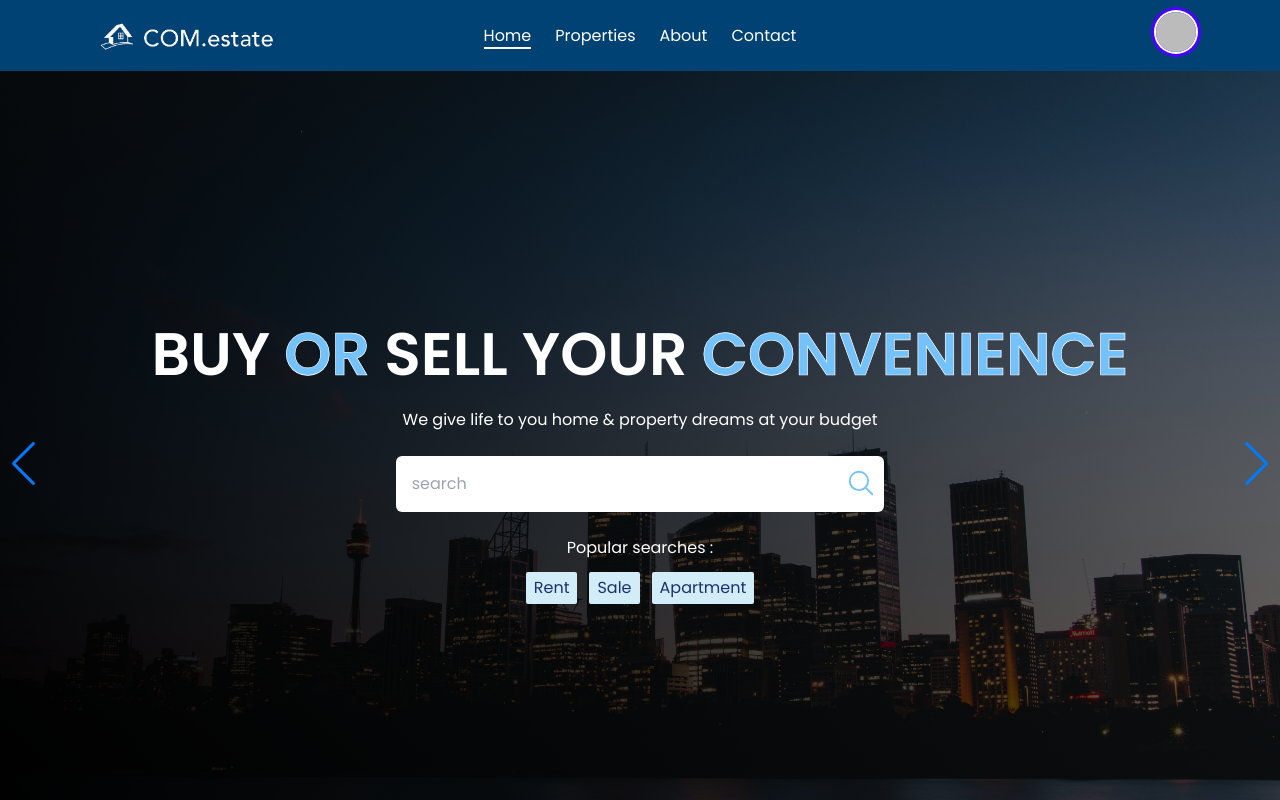
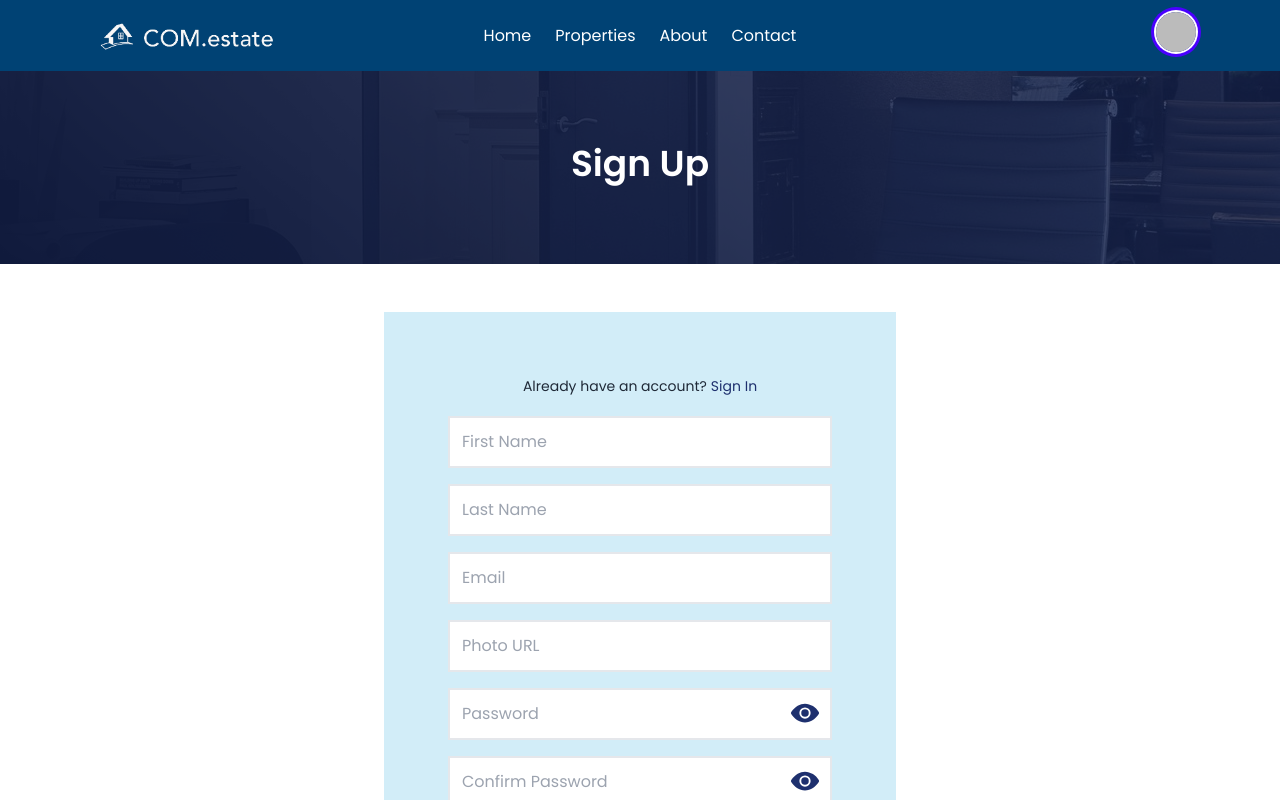
Before and after one commit to pranta-deba/com-estate, a React (Vite) app: page /sign_up in a window 1280 px wide. Before the commit this address led to /. Shown: the top 800 px of the page. Built offline with nearby package versions, Linux system fonts and the light colour scheme; no server answers; sample sign-in values are in the browser's storage.

Commit message:
[Some Modified] : some changes in sign in pages

```diff
--- a/src/authProvider/AuthProvider.jsx
+++ b/src/authProvider/AuthProvider.jsx
@@ -36,7 +36,6 @@ const AuthProvider = ({ children }) => {
     });
     return () => unSubscribe();
   }, []);
-
   const createUser = (email, password) => {
     return createUserWithEmailAndPassword(auth, email, password);
   };
--- /dev/null
+++ b/src/pages/Error404.jsx
@@ -0,0 +1,9 @@
+const Error404 = () => {
+    return (
+        <div>
+            error
+        </div>
+    );
+};
+
+export default Error404;
--- a/src/pages/SignUp.jsx
+++ b/src/pages/SignUp.jsx
@@ -24,13 +24,14 @@ const SignUp = () => {
     watch,
   } = useForm();
 
+
   const handleCreateUser = (a) => {
     setSignUpLoader(true);
     createUser(a.email, a.password)
       .then(() => {
         toast.success("Registration Successfully.", {
           position: "top-center",
-          autoClose: 3000,
+          autoClose: 5000,
           hideProgressBar: false,
           closeOnClick: true,
           pauseOnHover: true,
@@ -43,12 +44,12 @@ const SignUp = () => {
           reset();
           setSignUpLoader(false);
           navigate(form);
-        }, 3000);
+        }, 2000);
       })
       .catch((error) => {
         toast.error(error.message.split("/")[1].split(")")[0], {
           position: "top-center",
-          autoClose: 3000,
+          autoClose: 5000,
           hideProgressBar: false,
           closeOnClick: true,
           pauseOnHover: true,
@@ -103,6 +104,42 @@ const SignUp = () => {
           >
             <label>
               <input
+                type="text"
+                name="firstName"
+                {...register("firstName", {
+                  required: "input field is required",
+                  minLength: {
+                    value: 2,
+                    message: "First name should be at least 3 characters.",
+                  },
+                })}
+                placeholder="First Name"
+                className="w-full border-2 focus:border-[#73C2FC] p-3 outline-none text-black transition-all rounded-none"
+              />
+              <p className="text-xs text-start text-red-500">
+                {errors.firstName?.message}
+              </p>
+            </label>
+            <label>
+              <input
+                type="text"
+                name="lastName"
+                {...register("lastName", {
+                  required: "input field is required",
+                  minLength: {
+                    value: 2,
+                    message: "Last name should be at least 3 characters.",
+                  },
+                })}
+                placeholder="Last Name"
+                className="w-full border-2 focus:border-[#73C2FC] p-3 outline-none text-black transition-all rounded-none"
+              />
+              <p className="text-xs text-start text-red-500">
+                {errors.lastName?.message}
+              </p>
+            </label>
+            <label>
+              <input
                 type="email"
                 name="email"
                 {...register("email", {
@@ -121,14 +158,34 @@ const SignUp = () => {
                 </p>
               )}
             </label>
+            <label>
+              <input
+                type="text"
+                name="photoURL"
+                {...register("photoURL", {
+                  required: "input field is required",
+                })}
+                placeholder="Photo URL"
+                className="w-full border-2 focus:border-[#73C2FC] p-3 outline-none text-black transition-all rounded-none"
+              />
+              <p className="text-xs text-start text-red-500">
+                {errors.photoURL?.message}
+              </p>
+            </label>
             <label className="relative">
               <input
                 type={passwordToggle1 ? "text" : "password"}
                 name="password"
                 {...register("password", {
                   required: "input field is required",
-                  minLength: { value: 6, message: "Password should be at least 6 characters." },
-                  maxLength: { value: 12, message: "The maximum password can be 12 characters" },
+                  minLength: {
+                    value: 6,
+                    message: "Password should be at least 6 characters.",
+                  },
+                  maxLength: {
+                    value: 12,
+                    message: "The maximum password can be 12 characters",
+                  },
                   pattern: /^(?=.*[a-z])(?=.*[A-Z].*[A-Z])(?=.*\d{2,}).{6,}$/i,
                 })}
                 placeholder="Password"
@@ -136,7 +193,8 @@ const SignUp = () => {
               />
               {errors?.password?.type === "pattern" && (
                 <p className="text-xs text-start text-red-500">
-                  at least one uppercase letter, one lowercase letter, and one number.
+                  at least one uppercase letter, one lowercase letter, and one
+                  number.
                 </p>
               )}
               <p className="text-xs text-start text-red-500">
--- a/src/pages/UpdateProfile.jsx
+++ b/src/pages/UpdateProfile.jsx
@@ -56,8 +56,18 @@ const UpdateProfile = () => {
           }
         });
       })
-      .catch((error) => {
-        console.log(error);
+      .catch(() => {
+        toast.error("Something wrong. Please try again.", {
+          position: "top-center",
+          autoClose: 5000,
+          hideProgressBar: false,
+          closeOnClick: true,
+          pauseOnHover: true,
+          draggable: true,
+          progress: undefined,
+          theme: "light",
+          transition: Bounce,
+        });
         setUpdateLoader(false);
       });
   };
@@ -107,7 +117,10 @@ const UpdateProfile = () => {
                 name="firstName"
                 {...register("firstName", {
                   required: "input field is required",
-                  minLength: { value: 2, message: "min length 3" },
+                  minLength: {
+                    value: 2,
+                    message: "First name should be at least 3 characters.",
+                  },
                 })}
                 placeholder="First Name"
                 className="w-full border-2 focus:border-[#73C2FC] p-3 outline-none text-black transition-all rounded-none"
@@ -122,7 +135,10 @@ const UpdateProfile = () => {
                 name="lastName"
                 {...register("lastName", {
                   required: "input field is required",
-                  minLength: { value: 2, message: "min length 3" },
+                  minLength: {
+                    value: 2,
+                    message: "Last name should be at least 3 characters.",
+                  },
                 })}
                 placeholder="Last Name"
                 className="w-full border-2 focus:border-[#73C2FC] p-3 outline-none text-black transition-all rounded-none"
--- a/src/routers/PrivateSignInSignUp.jsx
+++ b/src/routers/PrivateSignInSignUp.jsx
@@ -3,9 +3,9 @@ import { Navigate } from "react-router-dom";
 import PropTypes from "prop-types";
 
 const PrivateSignInSignUp = ({ children }) => {
-  const { user } = useAuth();
+  const { user, logged } = useAuth();
 
-  if (!user) {
+  if (!user && !logged) {
     return children;
   }
   return <Navigate to="/"></Navigate>;
--- a/src/routers/Routers.jsx
+++ b/src/routers/Routers.jsx
@@ -6,15 +6,17 @@ import SignIn from "../pages/SignIn";
 import SignUp from "../pages/SignUp";
 import UpdateProfile from "../pages/UpdateProfile";
 import PrivateRoute from "./PrivateRoute";
-import PrivateSignInSignUp from "./PrivateSignInSignUp";
+// import PrivateSignInSignUp from "./PrivateSignInSignUp";
 import Properties from "../pages/Properties";
 import About from "../pages/About";
 import Contact from "../pages/Contact";
 import Search from "../pages/Search";
+import Error404 from "../pages/Error404";
 
 export const router = createBrowserRouter([
   {
     path: "/",
+    errorElement: <Error404/>,
     element: <Root />,
     children: [
       {
@@ -31,19 +33,11 @@ export const router = createBrowserRouter([
       },
       {
         path: "/sign_in",
-        element: (
-          <PrivateSignInSignUp>
-            <SignIn />
-          </PrivateSignInSignUp>
-        ),
+        element:<SignIn />,
       },
       {
         path: "/sign_up",
-        element: (
-          <PrivateSignInSignUp>
-            <SignUp />
-          </PrivateSignInSignUp>
-        ),
+        element:<SignUp/>,
       },
       {
         path: "/update_profile",
```
